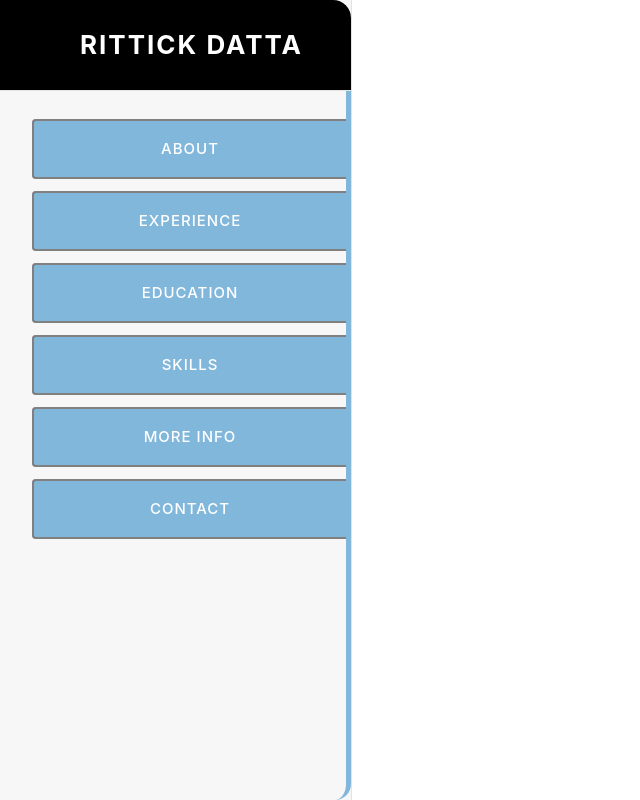
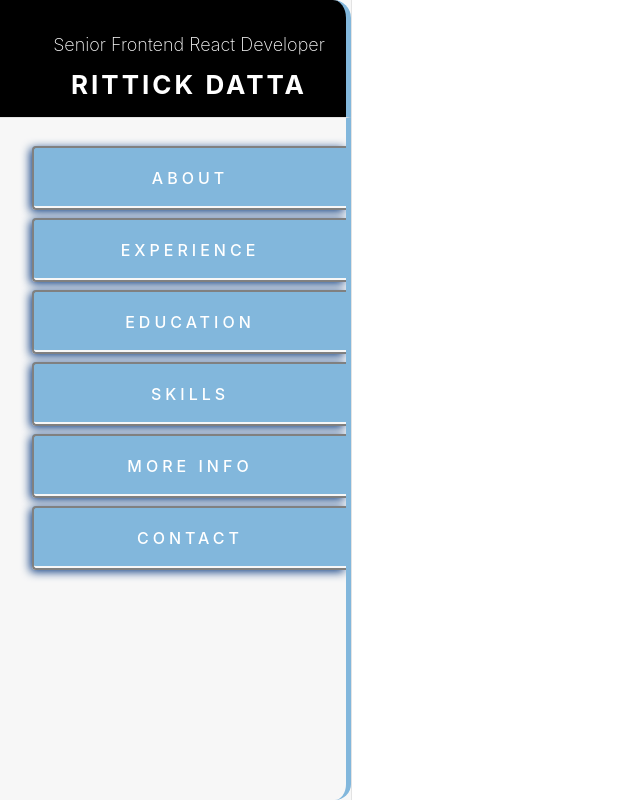
Before and after one commit to RittickDatta/portfolio-website, a React (Create React App) app in the folder my-portfolio-website/: page / in a window 1280 px wide. Shown: the whole page, without its empty margins (0-640 px from the left). Built offline with nearby package versions, Linux system fonts and the light colour scheme.

Commit message:
Update: Title and removed some styling;

```diff
--- a/my-portfolio-website/src/index.css
+++ b/my-portfolio-website/src/index.css
@@ -232,8 +232,9 @@ i {
   height: 4em;
   width: 100%;
   margin-bottom: 1em;
+  font-size: 16px;
+  letter-spacing: 4px;
 
-  font-size: 1em;
   font-weight: 500;
 
   display: flex;
@@ -251,17 +252,18 @@ i {
   border-left: 2px solid #808080;
   border-top: 2px solid #808080;
   border-bottom: 2px solid #808080;
+  box-shadow: -2px 2px 10px #114084;
 }
 
 #sidebar nav a:hover {
-  font-size: 16px;
+  font-size: 1em;
+  letter-spacing: 2px;
   background: black;
   color: white;
   transition-duration: 300ms;
   transition-delay: 100ms;
-  letter-spacing: 4px;
+
   border: 5px solid #82b7dc;
-  box-shadow: -2px 2px 10px #114084;
 }
 
 #sidebar nav a.active {
@@ -422,10 +424,12 @@ i {
 #nameAndLinks {
   width: 100%;
   display: flex;
+  flex-direction: column;
   justify-content: space-around;
   align-items: center;
   background-color: black;
   border-top-right-radius: 18px;
+  border-right: 5px solid #82b7dc;
 }
 
 #nameAndLinks > h1 {
@@ -433,12 +437,14 @@ i {
   font-size: 26px;
   font-weight: bold;
   color: Black;
-  letter-spacing: 2px;
+  letter-spacing: 3px;
   color: white;
+  height: 20px;
 }
 
-#nameAndLinks > h1:hover {
-  font-size: 30px;
-  font-weight: 600;
-  transition-duration: 200ms;
+#nameAndLinks > h2 {
+  font-size: 18px;
+  color: white;
+  font-weight: 200;
+  height: 15px;
 }
--- a/my-portfolio-website/src/routes/root.jsx
+++ b/my-portfolio-website/src/routes/root.jsx
@@ -7,6 +7,7 @@ export default function Root() {
       <div id="sidebar">
         <div id="nameAndLinks">
           <h1>Rittick Datta</h1>
+          <h2>Senior Frontend React Developer</h2>
         </div>
         <nav>
           <ul>
```
